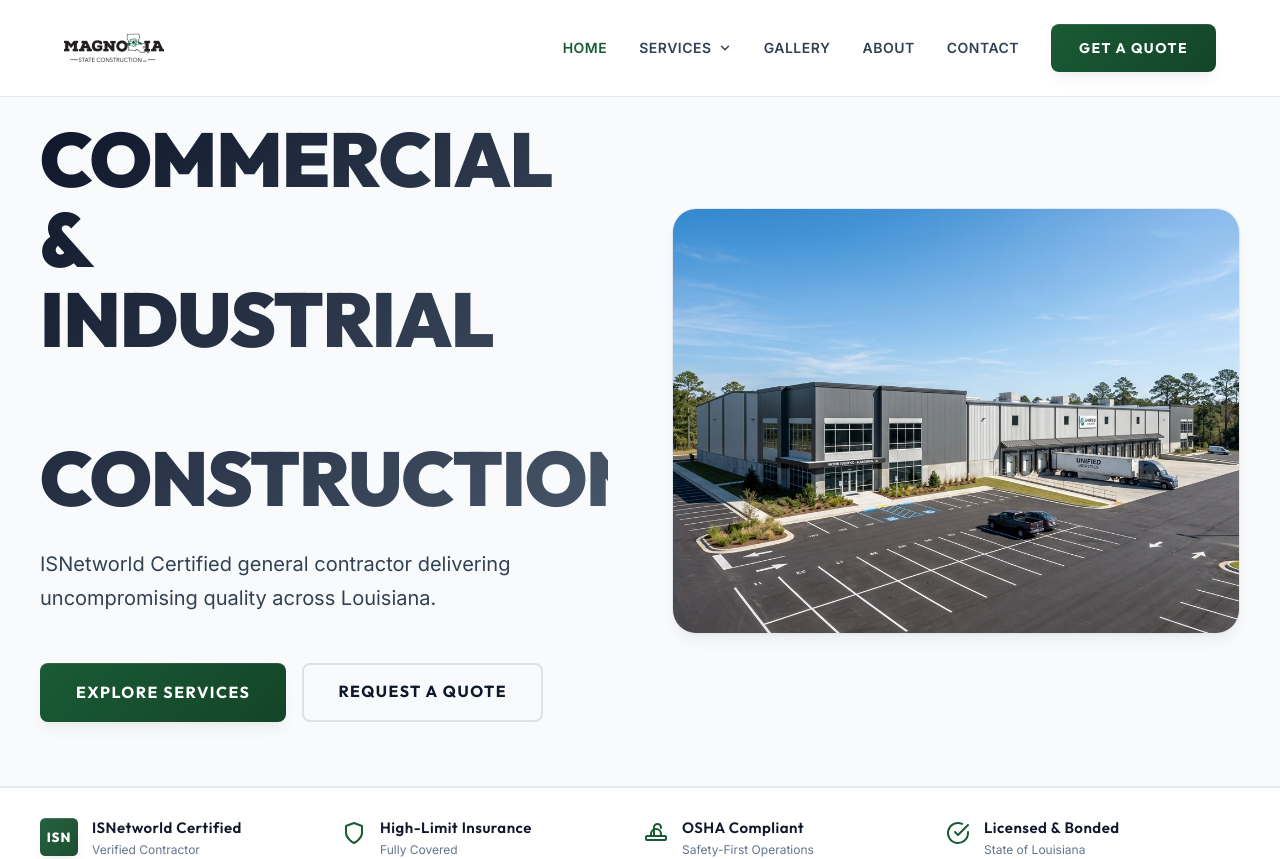
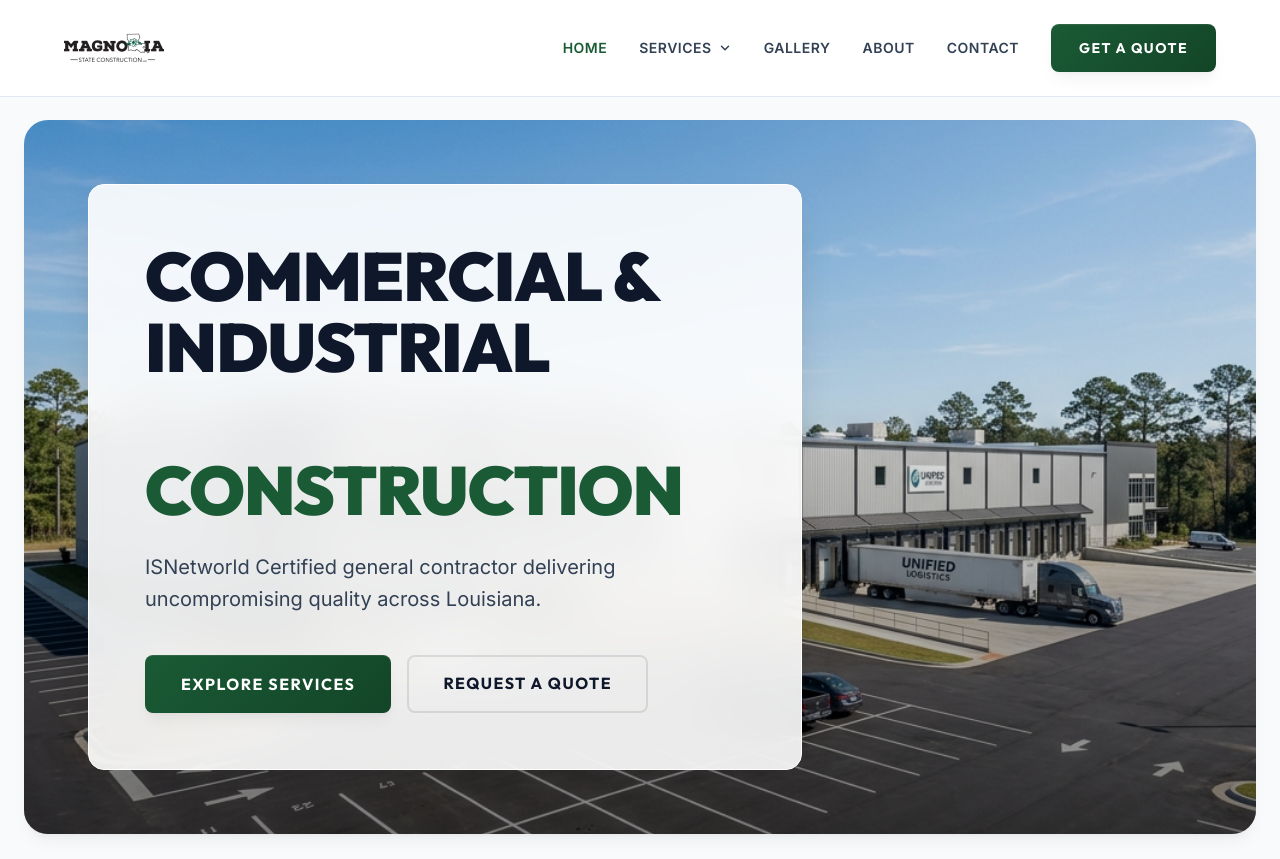
Before and after one commit to Founditmarketing/magnolia, a React (Vite) app: page / in a window 1280 px wide. Shown: the top 859 px of the page. Built offline with nearby package versions, Linux system fonts and the light colour scheme.

Commit message:
Redesign PageHero to feature an immersive, full-bleed architectural background with a floating glassography pane

```diff
--- a/src/components/Shared.jsx
+++ b/src/components/Shared.jsx
@@ -91,22 +91,37 @@ export function CTA({ title, sub, btn, btnTo }) {
 }
 
 export function PageHero({ tag, title, titleAccent, sub, children, media }) {
+  if (media) {
+    return (
+      <section style={{ padding: "clamp(24px, 4vh, 48px) 24px", background: "var(--bg-dark)", paddingTop: "clamp(100px, 15vh, 140px)" }}>
+        <div style={{ maxWidth: 1400, margin: "0 auto", borderRadius: "24px", overflow: "hidden", position: "relative", minHeight: "clamp(550px, 75vh, 750px)", display: "flex", alignItems: "flex-end", padding: "clamp(24px, 5vw, 64px)", boxShadow: "var(--shadow-md)" }}>
+          <div style={{ position: "absolute", inset: 0, zIndex: 0 }}>
+            <img src={media} alt="Hero Background" style={{ width: "100%", height: "100%", objectFit: "cover" }} />
+            <div style={{ position: "absolute", inset: 0, background: "linear-gradient(to top, rgba(0,0,0,0.5) 0%, rgba(0,0,0,0.1) 60%)" }} />
+          </div>
+
+          <div className="glass sc" style={{ position: "relative", zIndex: 1, maxWidth: 840, padding: "clamp(32px, 6vw, 56px)", borderRadius: 16, border: "1px solid rgba(255,255,255,1)", boxShadow: "0 20px 40px -10px rgba(0,0,0,0.15)" }}>
+            {tag && <div style={{ color: "var(--primary)", fontFamily: "var(--font-display)", fontWeight: 800, fontSize: 13, letterSpacing: 4, textTransform: "uppercase", marginBottom: 16 }}>{tag}</div>}
+            <h1 style={{ color: "var(--text-primary)", fontFamily: "var(--font-display)", fontWeight: 900, fontSize: "clamp(36px, 6.5vw, 68px)", textTransform: "uppercase", letterSpacing: -1, margin: 0, lineHeight: 1.05 }}>
+              {title}{titleAccent && <><br /><span className="primary-text">{titleAccent}</span></>}
+            </h1>
+            {sub && <p style={{ color: "var(--text-secondary)", fontFamily: "var(--font-body)", fontSize: "clamp(16px, 2vw, 20px)", lineHeight: 1.6, marginTop: 24, maxWidth: 600 }}>{sub}</p>}
+            {children && <div style={{ marginTop: 40 }}>{children}</div>}
+          </div>
+        </div>
+      </section>
+    );
+  }
+
   return (
     <section style={{ background: "var(--bg-dark)", padding: "clamp(120px, 15vh, 180px) 24px clamp(60px, 8vh, 100px)", position: "relative", overflow: "hidden", borderBottom: "1px solid var(--border-light)" }}>
-      <div style={{ maxWidth: 1200, margin: "0 auto", position: "relative", zIndex: 1, display: "grid", gridTemplateColumns: media ? "repeat(auto-fit, minmax(360px, 1fr))" : "1fr", gap: 64, alignItems: "center" }}>
-        <div>
-          {tag && <div style={{ color: "var(--primary)", fontFamily: "var(--font-display)", fontWeight: 700, fontSize: 13, letterSpacing: 5, textTransform: "uppercase", marginBottom: 20 }}>{tag}</div>}
-          <h1 className="text-gradient" style={{ fontFamily: "var(--font-display)", fontWeight: 900, fontSize: "clamp(36px, 8vw, 76px)", textTransform: "uppercase", letterSpacing: -1, margin: 0, lineHeight: 1.05, maxWidth: 900 }}>
-            {title}{titleAccent && <><br /><span className="primary-text">{titleAccent}</span></>}
-          </h1>
-          {sub && <p style={{ color: "var(--text-secondary)", fontFamily: "var(--font-body)", fontSize: 20, lineHeight: 1.7, marginTop: 28, maxWidth: 700 }}>{sub}</p>}
-          {children && <div style={{ marginTop: 48 }}>{children}</div>}
-        </div>
-        {media && (
-          <div className="sc glass" style={{ position: "relative", overflow: "hidden", borderRadius: 24, boxShadow: "var(--shadow-md)", aspectRatio: "4/3", border: "1px solid var(--border-light)" }}>
-            <img src={media} alt={title} style={{ width: "100%", height: "100%", objectFit: "cover" }} />
-          </div>
-        )}
+      <div style={{ maxWidth: 1200, margin: "0 auto", position: "relative", zIndex: 1 }}>
+        {tag && <div style={{ color: "var(--primary)", fontFamily: "var(--font-display)", fontWeight: 700, fontSize: 13, letterSpacing: 5, textTransform: "uppercase", marginBottom: 20 }}>{tag}</div>}
+        <h1 className="text-gradient" style={{ fontFamily: "var(--font-display)", fontWeight: 900, fontSize: "clamp(36px, 9vw, 84px)", textTransform: "uppercase", letterSpacing: -1, margin: 0, lineHeight: 1.05, maxWidth: 900 }}>
+          {title}{titleAccent && <><br /><span className="primary-text">{titleAccent}</span></>}
+        </h1>
+        {sub && <p style={{ color: "var(--text-secondary)", fontFamily: "var(--font-body)", fontSize: 20, lineHeight: 1.7, marginTop: 28, maxWidth: 700 }}>{sub}</p>}
+        {children && <div style={{ marginTop: 48 }}>{children}</div>}
       </div>
     </section>
   );
```
